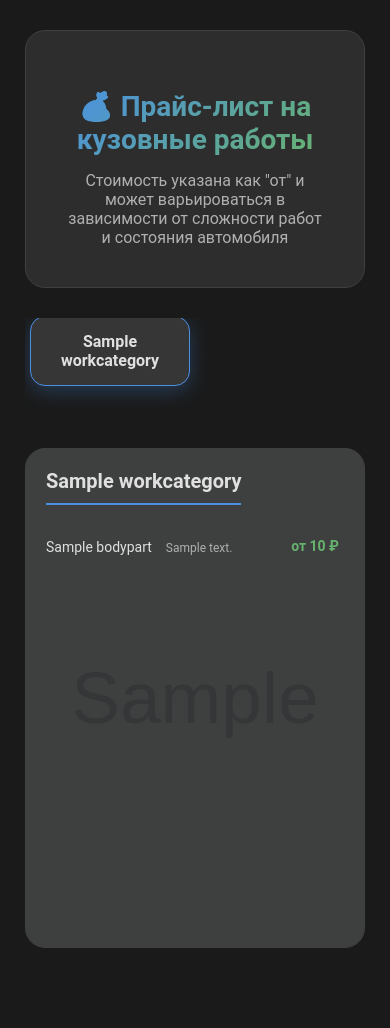
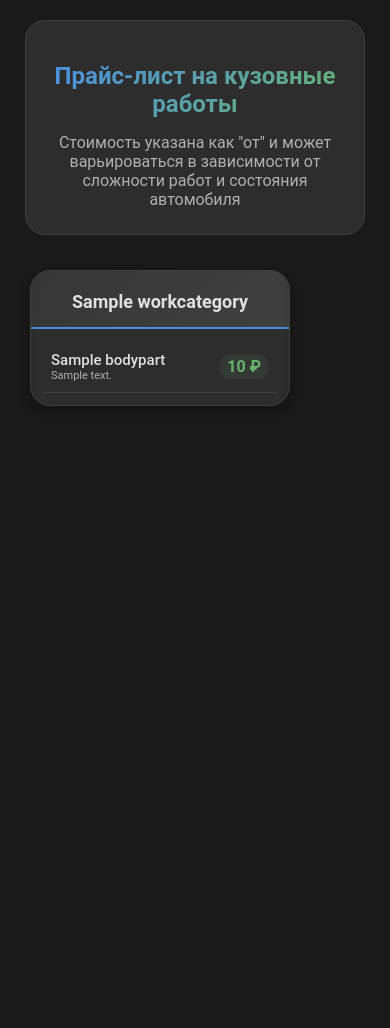
Before and after one commit to kuzovnoj/master, a Django app: page /works/ in a window 390 px wide. Shown: the part 60-1088 px from the top of the page. Run offline with Django 5.2, Linux system fonts and the light colour scheme; tables that the repository leaves empty hold one stand-in row (values such as "Sample post"); grey boxes marked "Sample" are stand-in pictures; parts of the project's set-up code (start-up, migrations or seed data) failed here and were passed over.

Commit message:
edited price_list.html

```diff
--- a/kuzmaster/calculator/templates/calculator/calculator.html
+++ b/kuzmaster/calculator/templates/calculator/calculator.html
@@ -496,7 +496,7 @@
 <div class="calculator-wrapper">
     <!-- Шапка с контактами -->
     <div class="company-header">
-        <h1 class="company-name">🏢 Кузовной мастер</h1>
+        <h1 class="company-name">Кузовной мастер</h1>
         <div class="company-contacts">
             <div class="contact-item">
                 <i class="fas fa-map-marker-alt"></i>
@@ -586,7 +586,7 @@
 
     <!-- Калькулятор -->
     <div class="calculator-container">
-        <h1>Калькулятор стоимости кузовного ремонта</h1>
+        <h1>Выберите деталь кузова</h1>
 
         <!-- Блок с сообщениями -->
         {% if messages %}
--- a/kuzmaster/gallery/templates/gallery/gallery.html
+++ b/kuzmaster/gallery/templates/gallery/gallery.html
@@ -228,7 +228,7 @@
 <div class="gallery-container">
     <!-- Фильтры -->
     <div class="filter-section">
-        <h2 class="filter-title">📸 Выберите автомобиль</h2>
+        <h2 class="filter-title">Выберите автомобиль</h2>
 
         <form method="get" class="filter-form">
             <div class="filter-group">
--- a/kuzmaster/works/templates/works/price_list.html
+++ b/kuzmaster/works/templates/works/price_list.html
@@ -18,6 +18,7 @@
         padding: 20px;
     }
 
+    /* Заголовок */
     .price-header {
         background: #2d2d2d;
         border-radius: 20px;
@@ -42,42 +43,41 @@
         margin: 0 auto;
     }
 
-    /* Десктопная версия */
+    /* ДЕСКТОПНАЯ ВЕРСИЯ - колонки */
     .price-desktop {
         display: block;
     }
 
-    .price-mobile {
-        display: none;
+    .categories-desktop {
+        display: grid;
+        grid-template-columns: repeat(3, 1fr); /* 3 колонки */
+        gap: 25px;
+        margin-top: 20px;
     }
 
-    .categories-grid {
-        display: grid;
-        grid-template-columns: repeat(auto-fit, minmax(250px, 1fr));
-        gap: 20px;
-        margin-bottom: 30px;
+    .category-column {
+        background: #2d2d2d;
+        border-radius: 20px;
+        overflow: hidden;
+        border: 1px solid #404040;
+        transition: transform 0.3s, box-shadow 0.3s;
+        height: fit-content;
     }
 
-    .category-card {
-        background: #2d2d2d;
-        border: 2px solid transparent;
-        border-radius: 15px;
-        padding: 20px;
-        cursor: pointer;
-        transition: all 0.3s;
-        text-align: center;
-        border: 1px solid #404040;
+    .category-column:hover {
+        transform: translateY(-3px);
+        box-shadow: 0 10px 30px rgba(0,0,0,0.5);
+        border-color: #4a90e2;
     }
 
-    .category-card:hover,
-    .category-card.active {
-        border-color: #4a90e2;
-        transform: translateY(-2px);
-        box-shadow: 0 5px 20px rgba(74,144,226,0.3);
-        background: #363636;
+    .category-header {
+        background: linear-gradient(135deg, #363636, #404040);
+        padding: 20px;
+        text-align: center;
+        border-bottom: 2px solid #4a90e2;
     }
 
-    .category-card i {
+    .category-header i {
         font-size: 40px;
         margin-bottom: 10px;
         background: linear-gradient(135deg, #4a90e2, #67b26f);
@@ -85,79 +85,52 @@
         -webkit-text-fill-color: transparent;
     }
 
-    .category-card h3 {
+    .category-header h3 {
         color: #e0e0e0;
-        font-size: 18px;
+        font-size: 22px;
         margin: 0;
+        font-weight: 500;
     }
 
-    /* Блок с ценами и фоном */
-    .price-display {
-        position: relative;
-        background: #2d2d2d;
-        border-radius: 20px;
-        overflow: hidden;
-        min-height: 500px;
-        border: 1px solid #404040;
-    }
-
-    .category-background {
-        position: absolute;
-        top: 0;
-        left: 0;
-        right: 0;
-        bottom: 0;
-        background-size: cover;
-        background-position: center;
-        opacity: 0.15;
-        transition: opacity 0.5s;
-        z-index: 1;
-    }
-
-    .price-content {
-        position: relative;
-        z-index: 2;
-        padding: 30px;
-    }
-
-    .price-content h2 {
-        color: #e0e0e0;
-        font-size: 28px;
-        margin-bottom: 20px;
-        padding-bottom: 10px;
-        border-bottom: 2px solid #4a90e2;
-        display: inline-block;
-    }
-
-    .price-table {
-        width: 100%;
-        max-width: 800px;
+    .category-items {
+        padding: 15px;
     }
 
     .price-row {
         display: flex;
         justify-content: space-between;
         align-items: center;
-        padding: 15px 0;
+        padding: 12px 10px;
         border-bottom: 1px solid #404040;
         transition: background 0.2s;
     }
 
+    .price-row:last-child {
+        border-bottom: none;
+    }
+
     .price-row:hover {
         background: #363636;
-        padding-left: 10px;
-        padding-right: 10px;
+        border-radius: 8px;
+        padding-left: 15px;
+        padding-right: 15px;
+    }
+
+    .part-info {
+        display: flex;
+        flex-direction: column;
     }
 
     .part-name {
         color: #e0e0e0;
         font-size: 16px;
+        font-weight: 500;
     }
 
     .part-description {
         color: #b0b0b0;
-        font-size: 14px;
-        margin-left: 10px;
+        font-size: 12px;
+        margin-top: 2px;
     }
 
     .part-price {
@@ -165,15 +138,190 @@
         font-size: 18px;
         font-weight: bold;
         white-space: nowrap;
+        background: rgba(103, 178, 111, 0.1);
+        padding: 4px 10px;
+        border-radius: 20px;
     }
 
     .no-prices {
         color: #b0b0b0;
-        font-size: 16px;
-        padding: 40px;
+        font-size: 14px;
+        padding: 20px;
         text-align: center;
         background: #363636;
         border-radius: 10px;
+    }
+
+    /* МОБИЛЬНАЯ ВЕРСИЯ - горизонтальный скролл */
+    .price-mobile {
+        display: none;
+    }
+
+    /* Индикаторы скролла */
+    .scroll-indicator {
+        position: relative;
+        margin: 10px 0 20px;
+    }
+
+    .scroll-indicator-left,
+    .scroll-indicator-right {
+        position: absolute;
+        top: 50%;
+        transform: translateY(-50%);
+        width: 40px;
+        height: 40px;
+        background: linear-gradient(135deg, #4a90e2, #67b26f);
+        border-radius: 50%;
+        display: flex;
+        align-items: center;
+        justify-content: center;
+        color: white;
+        font-size: 20px;
+        opacity: 0;
+        transition: opacity 0.3s;
+        pointer-events: none;
+        z-index: 10;
+        box-shadow: 0 2px 10px rgba(0,0,0,0.3);
+    }
+
+    .scroll-indicator-left {
+        left: 5px;
+    }
+
+    .scroll-indicator-right {
+        right: 5px;
+    }
+
+    .scroll-indicator-left.visible,
+    .scroll-indicator-right.visible {
+        opacity: 1;
+    }
+
+    .categories-mobile-scroll {
+        overflow-x: auto;
+        overflow-y: hidden;
+        -webkit-overflow-scrolling: touch;
+        scroll-behavior: smooth;
+        padding: 5px 0 20px;
+        margin: 0 -5px;
+        scrollbar-width: none; /* Firefox */
+        -ms-overflow-style: none; /* IE/Edge */
+    }
+
+    .categories-mobile-scroll::-webkit-scrollbar {
+        display: none; /* Chrome/Safari */
+    }
+
+    .categories-mobile {
+        display: flex;
+        gap: 20px;
+        padding: 0 10px;
+        width: max-content;
+    }
+
+    .mobile-column {
+        width: 280px;
+        background: #2d2d2d;
+        border-radius: 20px;
+        overflow: hidden;
+        border: 1px solid #404040;
+        flex-shrink: 0;
+        box-shadow: 0 5px 15px rgba(0,0,0,0.3);
+    }
+
+    /* Эффект "края" для указания возможности скролла */
+    .mobile-column:first-child {
+        position: relative;
+    }
+
+    .mobile-column:first-child::after {
+        content: '';
+        position: absolute;
+        top: 0;
+        right: -10px;
+        width: 20px;
+        height: 100%;
+        background: linear-gradient(90deg, rgba(26,26,26,0) 0%, rgba(26,26,26,0.5) 100%);
+        pointer-events: none;
+        opacity: 0.5;
+    }
+
+    .mobile-column:last-child::before {
+        content: '';
+        position: absolute;
+        top: 0;
+        left: -10px;
+        width: 20px;
+        height: 100%;
+        background: linear-gradient(90deg, rgba(26,26,26,0.5) 0%, rgba(26,26,26,0) 100%);
+        pointer-events: none;
+        opacity: 0.5;
+    }
+
+    .mobile-header {
+        background: linear-gradient(135deg, #363636, #404040);
+        padding: 15px;
+        text-align: center;
+        border-bottom: 2px solid #4a90e2;
+    }
+
+    .mobile-header i {
+        font-size: 30px;
+        margin-bottom: 5px;
+        background: linear-gradient(135deg, #4a90e2, #67b26f);
+        -webkit-background-clip: text;
+        -webkit-text-fill-color: transparent;
+    }
+
+    .mobile-header h3 {
+        color: #e0e0e0;
+        font-size: 18px;
+        margin: 5px 0 0;
+    }
+
+    .mobile-items {
+        padding: 12px;
+        max-height: 350px;
+        overflow-y: auto;
+        -webkit-overflow-scrolling: touch;
+    }
+
+    .mobile-row {
+        display: flex;
+        justify-content: space-between;
+        align-items: center;
+        padding: 10px 8px;
+        border-bottom: 1px solid #404040;
+    }
+
+    .mobile-row:hover {
+        background: #363636;
+        border-radius: 8px;
+    }
+
+    .mobile-part {
+        display: flex;
+        flex-direction: column;
+    }
+
+    .mobile-part-name {
+        color: #e0e0e0;
+        font-size: 15px;
+        font-weight: 500;
+    }
+
+    .mobile-part-desc {
+        color: #b0b0b0;
+        font-size: 11px;
+    }
+
+    .mobile-price {
+        color: #67b26f;
+        font-size: 16px;
+        font-weight: bold;
+        background: rgba(103, 178, 111, 0.1);
+        padding: 3px 8px;
+        border-radius: 15px;
     }
 
     /* Адаптивность */
@@ -186,63 +334,6 @@
             display: block;
         }
 
-        /* Горизонтальный скролл для категорий */
-        .categories-scroll {
-            overflow-x: auto;
-            overflow-y: hidden;
-            -webkit-overflow-scrolling: touch;
-            margin-bottom: 20px;
-            padding-bottom: 10px;
-        }
-
-        .categories-scroll .categories-grid {
-            display: flex;
-            flex-wrap: nowrap;
-            width: max-content;
-            gap: 15px;
-            padding: 0 5px;
-        }
-
-        .categories-scroll .category-card {
-            width: 200px;
-            flex-shrink: 0;
-        }
-
-        /* Вертикальный скролл для деталей */
-        .mobile-price-content {
-            max-height: 400px;
-            overflow-y: auto;
-            -webkit-overflow-scrolling: touch;
-            padding-right: 5px;
-        }
-
-        .price-content {
-            padding: 20px;
-        }
-
-        .price-content h2 {
-            font-size: 24px;
-            margin-top: 0;
-        }
-
-        .price-row {
-            padding: 12px 0;
-        }
-
-        .part-name {
-            font-size: 15px;
-        }
-
-        .part-price {
-            font-size: 16px;
-        }
-
-        .category-background {
-            opacity: 0.1;
-        }
-    }
-
-    @media screen and (max-width: 480px) {
         .price-header h1 {
             font-size: 28px;
         }
@@ -250,34 +341,23 @@
         .price-header p {
             font-size: 16px;
         }
-
-        .categories-scroll .category-card {
-            width: 160px;
-            padding: 15px;
     }
 
-        .category-card i {
-            font-size: 30px;
+    @media screen and (max-width: 480px) {
+        .price-container {
+            padding: 10px;
         }
 
-        .category-card h3 {
-            font-size: 16px;
+        .price-header {
+            padding: 25px;
         }
 
-        .price-content h2 {
-            font-size: 20px;
+        .price-header h1 {
+            font-size: 24px;
         }
 
-        .part-name {
-            font-size: 14px;
-        }
-
-        .part-price {
-            font-size: 14px;
-        }
-
-        .part-description {
-            font-size: 12px;
+        .mobile-column {
+            width: 260px;
         }
     }
 </style>
@@ -287,35 +367,24 @@
 <div class="price-container">
     <!-- Заголовок -->
     <div class="price-header">
-        <h1>💰 Прайс-лист на кузовные работы</h1>
+        <h1>Прайс-лист на кузовные работы</h1>
         <p>Стоимость указана как "от" и может варьироваться в зависимости от сложности работ и состояния автомобиля</p>
     </div>
 
-    <!-- Десктопная версия -->
+    <!-- ДЕСКТОПНАЯ ВЕРСИЯ - колонки -->
     <div class="price-desktop">
-        <!-- Категории -->
-        <div class="categories-grid">
+        <div class="categories-desktop">
             {% for category in categories %}
-            <div class="category-card {% if forloop.first %}active{% endif %}"
-                 onclick="showCategory({{ category.id }})"
-                 data-category-id="{{ category.id }}">
+            <div class="category-column">
+                <div class="category-header">
                     <i class="fas {{ category.icon }}"></i>
                     <h3>{{ category.name }}</h3>
                 </div>
-            {% endfor %}
-        </div>
-
-        <!-- Блок с ценами -->
-        {% for category in categories %}
-        <div class="price-display" id="category-{{ category.id }}" style="display: {% if forloop.first %}block{% else %}none{% endif %};">
-            <div class="category-background" style="background-image: url('{{ category.background_image.url }}');"></div>
-            <div class="price-content">
-                <h2>{{ category.name }}</h2>
+                <div class="category-items">
                     {% if category.items %}
-                <div class="price-table">
                         {% for item in category.items %}
                         <div class="price-row">
-                        <div>
+                            <div class="part-info">
                                 <span class="part-name">{{ item.part.name }}</span>
                                 {% if item.description %}
                                 <span class="part-description">{{ item.description }}</span>
@@ -324,7 +393,6 @@
                             <span class="part-price">от {{ item.price_from|floatformat:0 }} ₽</span>
                         </div>
                         {% endfor %}
-                </div>
                     {% else %}
                         <div class="no-prices">
                             <p>Позиции в разработке</p>
@@ -334,44 +402,42 @@
             </div>
             {% endfor %}
         </div>
+    </div>
 
-    <!-- Мобильная версия -->
+    <!-- МОБИЛЬНАЯ ВЕРСИЯ - горизонтальный скролл -->
     <div class="price-mobile">
-        <!-- Горизонтальный скролл категорий -->
-        <div class="categories-scroll">
-            <div class="categories-grid">
+        <!-- Индикаторы скролла -->
+        <div class="scroll-indicator">
+            <div class="scroll-indicator-left" id="scrollLeft">
+                <i class="fas fa-chevron-left"></i>
+            </div>
+            <div class="scroll-indicator-right" id="scrollRight">
+                <i class="fas fa-chevron-right"></i>
+            </div>
+        </div>
+
+        <!-- Горизонтальный скролл контейнер -->
+        <div class="categories-mobile-scroll" id="mobileScroll">
+            <div class="categories-mobile">
                 {% for category in categories %}
-                <div class="category-card {% if forloop.first %}active{% endif %}"
-                     onclick="showMobileCategory({{ category.id }})"
-                     data-mobile-category-id="{{ category.id }}">
+                <div class="mobile-column">
+                    <div class="mobile-header">
                         <i class="fas {{ category.icon }}"></i>
                         <h3>{{ category.name }}</h3>
                     </div>
-                {% endfor %}
-            </div>
-        </div>
-
-        <!-- Вертикальный скролл деталей -->
-        {% for category in categories %}
-        <div class="price-display" id="mobile-category-{{ category.id }}" style="display: {% if forloop.first %}block{% else %}none{% endif %};">
-            <div class="category-background" style="background-image: url('{{ category.background_image.url }}');"></div>
-            <div class="price-content">
-                <h2>{{ category.name }}</h2>
-                <div class="mobile-price-content">
+                    <div class="mobile-items">
                         {% if category.items %}
-                    <div class="price-table">
                             {% for item in category.items %}
-                        <div class="price-row">
-                            <div>
-                                <span class="part-name">{{ item.part.name }}</span>
+                            <div class="mobile-row">
+                                <div class="mobile-part">
+                                    <span class="mobile-part-name">{{ item.part.name }}</span>
                                     {% if item.description %}
-                                <span class="part-description">{{ item.description }}</span>
+                                    <span class="mobile-part-desc">{{ item.description }}</span>
                                     {% endif %}
                                 </div>
-                            <span class="part-price">от {{ item.price_from|floatformat:0 }} ₽</span>
+                                <span class="mobile-price">{{ item.price_from|floatformat:0 }} ₽</span>
                             </div>
                             {% endfor %}
-                    </div>
                         {% else %}
                             <div class="no-prices">
                                 <p>Позиции в разработке</p>
@@ -379,40 +445,64 @@
                         {% endif %}
                     </div>
                 </div>
+                {% endfor %}
             </div>
-        {% endfor %}
+        </div>
     </div>
 </div>
 
 <script>
-    // Десктоп: переключение категорий
-    function showCategory(categoryId) {
-        // Обновляем активный класс у карточек
-        document.querySelectorAll('.category-card').forEach(card => {
-            card.classList.remove('active');
-        });
-        document.querySelector(`.category-card[data-category-id="${categoryId}"]`).classList.add('active');
+document.addEventListener('DOMContentLoaded', function() {
+    // Мобильный скролл с индикаторами
+    const scrollContainer = document.getElementById('mobileScroll');
+    const leftIndicator = document.getElementById('scrollLeft');
+    const rightIndicator = document.getElementById('scrollRight');
 
-        // Показываем нужный блок с ценами
-        document.querySelectorAll('[id^="category-"]').forEach(block => {
-            block.style.display = 'none';
-        });
-        document.getElementById(`category-${categoryId}`).style.display = 'block';
+    if (scrollContainer && leftIndicator && rightIndicator) {
+        function checkScroll() {
+            const scrollLeft = scrollContainer.scrollLeft;
+            const maxScroll = scrollContainer.scrollWidth - scrollContainer.clientWidth;
+
+            // Показываем левый индикатор, если прокручено не в начало
+            if (scrollLeft > 10) {
+                leftIndicator.classList.add('visible');
+            } else {
+                leftIndicator.classList.remove('visible');
             }
 
-    // Мобильное: переключение категорий
-    function showMobileCategory(categoryId) {
-        // Обновляем активный класс у карточек
-        document.querySelectorAll('[data-mobile-category-id]').forEach(card => {
-            card.classList.remove('active');
+            // Показываем правый индикатор, если можно прокрутить дальше
+            if (scrollLeft < maxScroll - 10) {
+                rightIndicator.classList.add('visible');
+            } else {
+                rightIndicator.classList.remove('visible');
+            }
+        }
+
+        // Проверяем при скролле
+        scrollContainer.addEventListener('scroll', checkScroll);
+
+        // Проверяем при загрузке
+        setTimeout(checkScroll, 100);
+
+        // Проверяем при изменении размера окна
+        window.addEventListener('resize', checkScroll);
+
+        // Клик по левому индикатору
+        leftIndicator.addEventListener('click', function() {
+            scrollContainer.scrollBy({
+                left: -300,
+                behavior: 'smooth'
             });
-        document.querySelector(`[data-mobile-category-id="${categoryId}"]`).classList.add('active');
+        });
 
-        // Показываем нужный блок с ценами
-        document.querySelectorAll('[id^="mobile-category-"]').forEach(block => {
-            block.style.display = 'none';
+        // Клик по правому индикатору
+        rightIndicator.addEventListener('click', function() {
+            scrollContainer.scrollBy({
+                left: 300,
+                behavior: 'smooth'
             });
-        document.getElementById(`mobile-category-${categoryId}`).style.display = 'block';
+        });
     }
+});
 </script>
 {% endblock %}
```
Also changed, not shown: kuzmaster/kuzov/static/kuzov/images/logo.png (added), kuzmaster/static/kuzov/images/logo.png (added), kuzmaster/static/kuzov/logo.png (added). Lines whose indentation alone changed are shown as unchanged.
